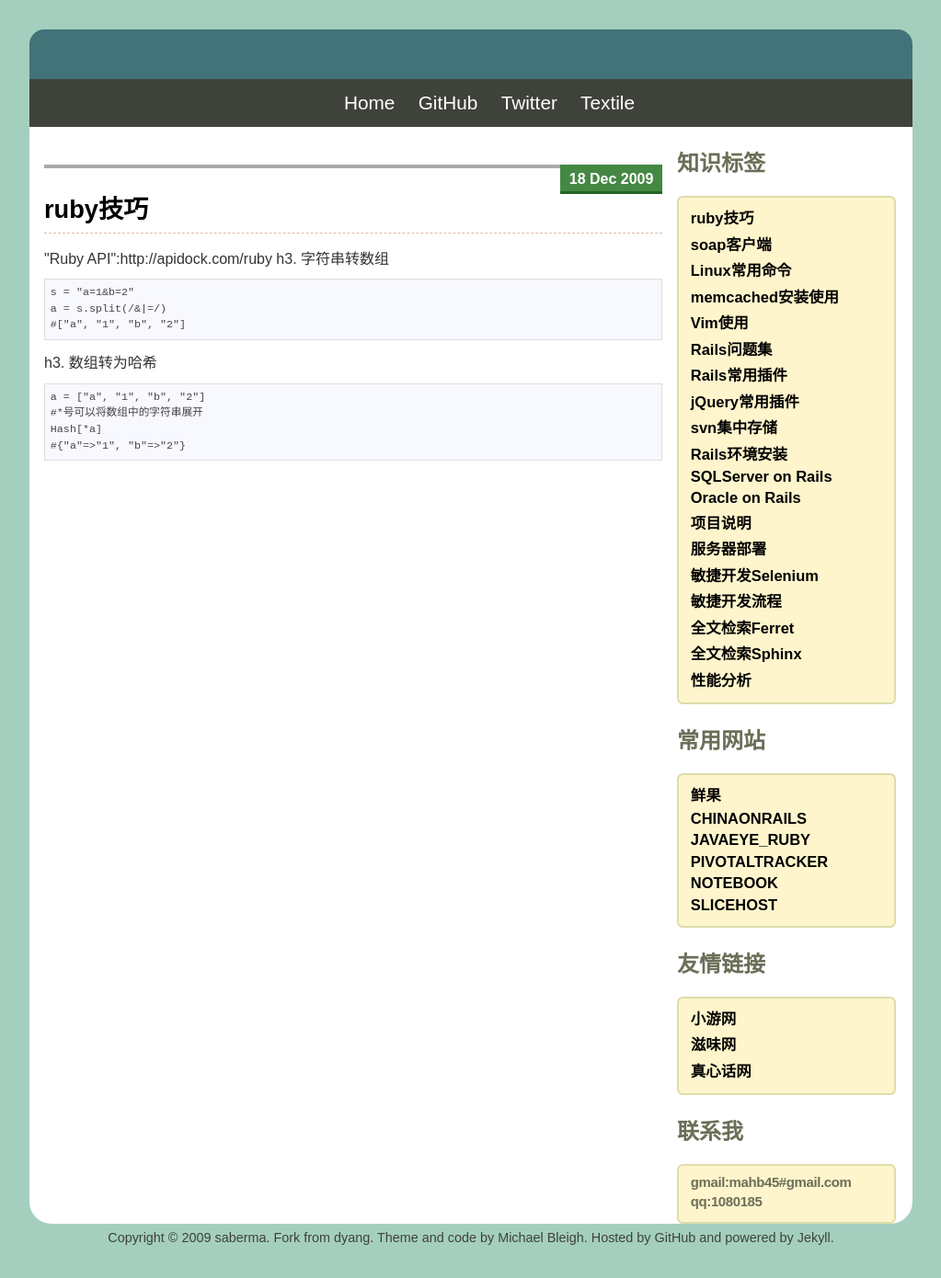
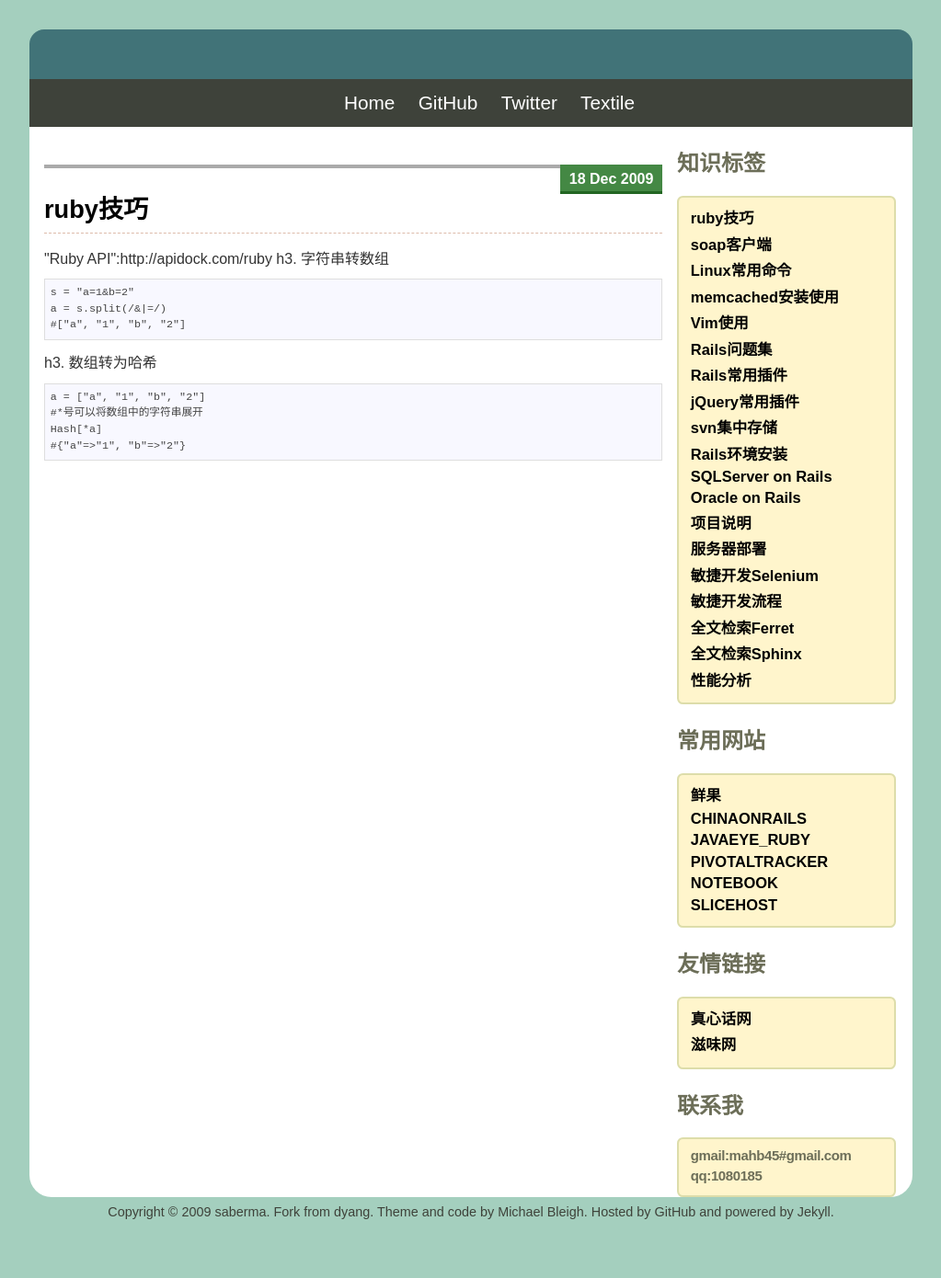
Before and after one commit to saberma/saberma.github.com, a Jekyll site: the page built from index.html, in a window 1280 px wide. Shown: the whole page at 92% size, without its empty margins (128-1151 px from the left). Built offline with Jekyll 4.4.1, drawn with Linux system fonts in a browser that asks for light colours; Markdown is read by kramdown in place of the engine named in the settings; after the commit the page ends 1361 px from its top, so only the background shows below that.

Commit message:
去掉小游网

```diff
--- a/_layouts/default.html
+++ b/_layouts/default.html
@@ -54,9 +54,8 @@ sub_title: %w(ruby rails agile web tdd}
           <h2>友情链接</h2>
           <div id='github-projects'>
             <div class="repo">
-              <h3><a href="http://www.55xiaoyou.com">小游网</a></h3>
+              <h3><a href="http://www.55true.com">真心话网</a></h3>
               <h3><a href="http://www.ziwee.cn">滋味网</a></h3>
-              <h3><a href="http://www.55true.com">真心话网</a></h3>
             </div>
           </div>
           <h2>联系我</h2>
```
